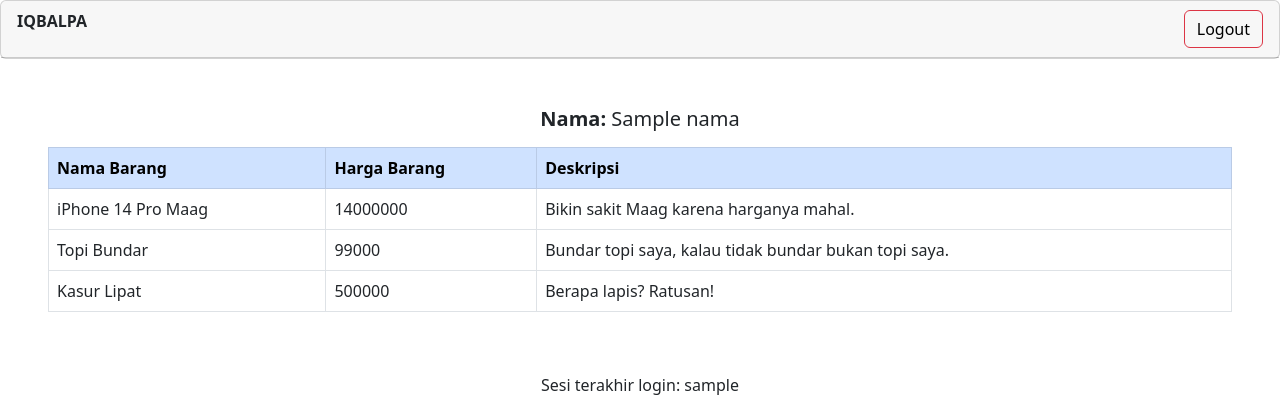
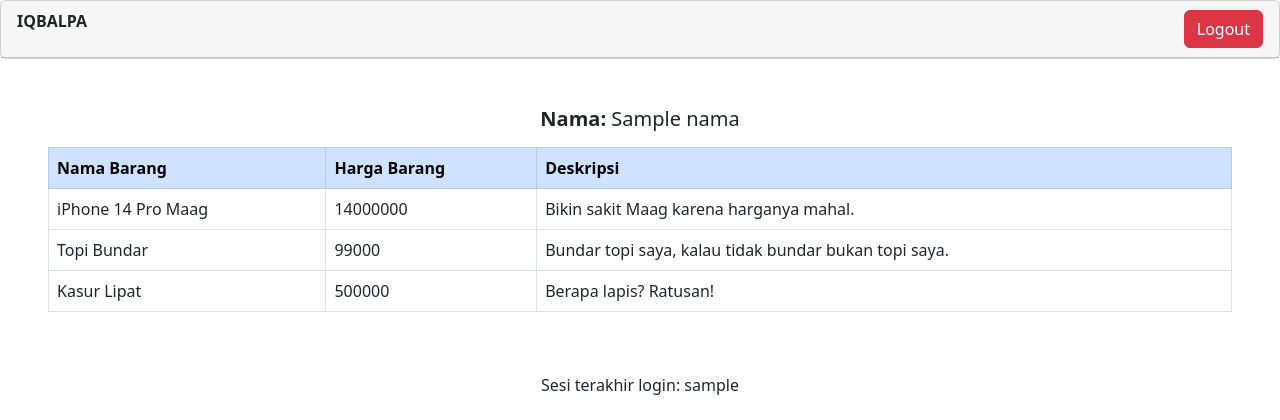
Before and after one commit to iqbalpa/lab-1-pbp, a Django app: template wishlist/templates/wishlist/wishlist.html in a window 1280 px wide. Shown: the top 420 px of the page. Run offline with Django 4.2, Linux system fonts and the light colour scheme; data comes from the database, SQL or seed files in the repository; tables that the repository leaves empty hold one stand-in row (values such as "Sample post"); the template is opened without the code that fills it: values that come from a table or form of the project are taken from there, most other values are stand-ins (such as "Sample title", 1, 10 or a date in 2020); lists and menus that the app fills with data are empty.

Commit message:
Lab 4: change logout button style

```diff
--- a/wishlist/templates/wishlist/wishlist.html
+++ b/wishlist/templates/wishlist/wishlist.html
@@ -4,8 +4,8 @@
 <div class="card text-center">
     <div class="card-header d-flex flex-row justify-content-between align-items-center">
         <p class="fw-bold">IQBALPA</p>
-        <button class="btn btn-outline-danger">
-            <a class="text-black text-decoration-none" href="{% url 'wishlist:logout' %}">Logout</a>
+        <button class="btn btn-danger">
+            <a class="text-white text-decoration-none" href="{% url 'wishlist:logout' %}">Logout</a>
         </button>
     </div>
 </div>
```
